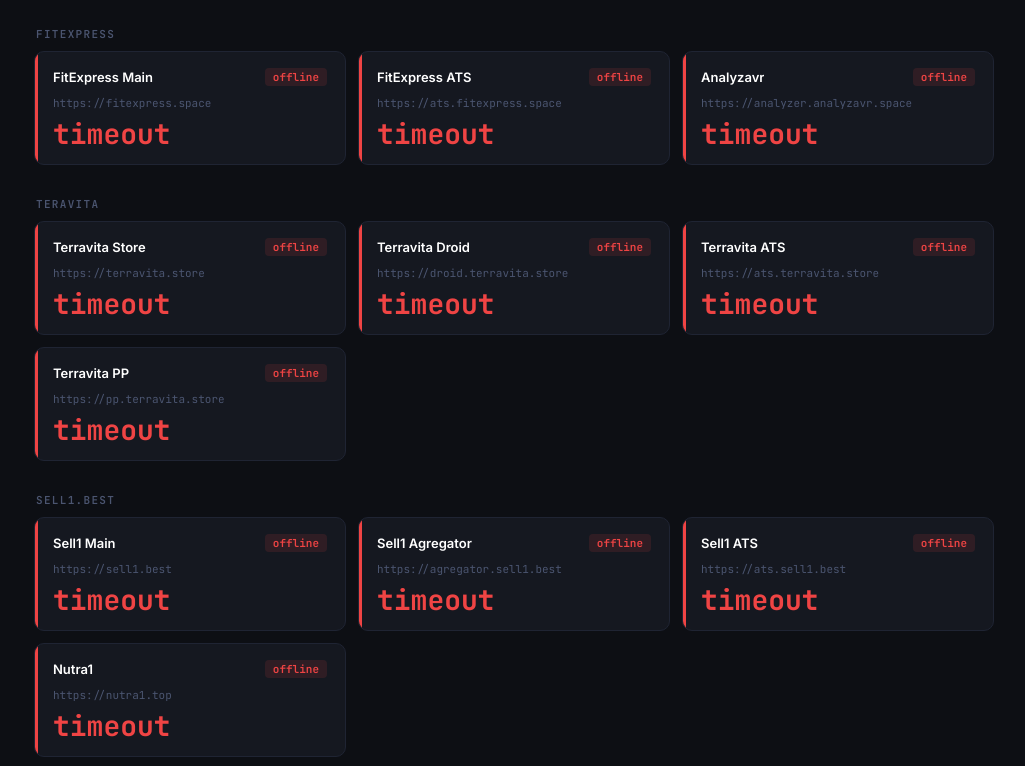
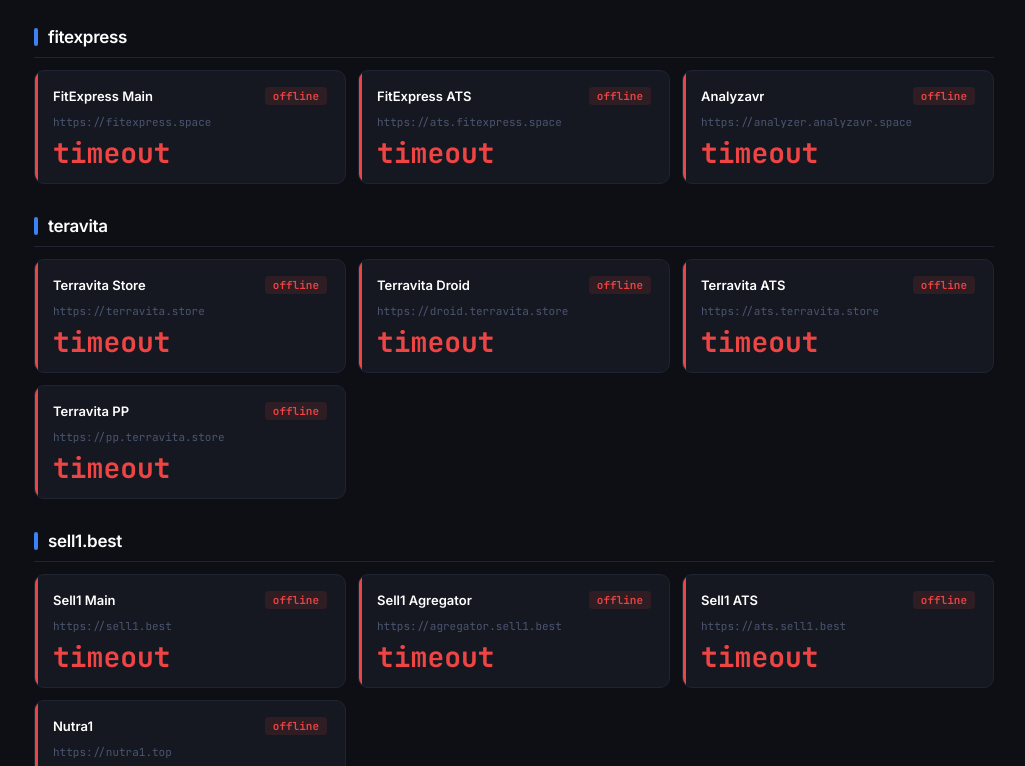
Before and after one commit to shura3006-ich/ping-monitor, a plain HTML site: page index.html in a window 1280 px wide. Shown: the part 75-841 px from the top of the page, without its empty margins (126-1151 px from the left). Drawn offline with Linux system fonts and the light colour scheme; no server answers.

Commit message:
Add files via upload

```diff
--- a/index.html
+++ b/index.html
@@ -89,14 +89,27 @@
     }
 
     .group-label {
-      font-family: 'JetBrains Mono', monospace;
-      font-size: 11px;
-      font-weight: 600;
-      letter-spacing: 0.12em;
-      text-transform: uppercase;
-      color: var(--muted);
-      margin-bottom: 10px;
-      padding-left: 2px;
+      font-family: 'Inter', sans-serif;
+      font-size: 17px;
+      font-weight: 700;
+      letter-spacing: -0.3px;
+      color: #fff;
+      margin-bottom: 12px;
+      padding: 0 0 10px 0;
+      border-bottom: 1px solid var(--border);
+      display: flex;
+      align-items: center;
+      gap: 10px;
+    }
+
+    .group-label::before {
+      content: '';
+      display: inline-block;
+      width: 4px;
+      height: 18px;
+      border-radius: 2px;
+      background: var(--accent);
+      flex-shrink: 0;
     }
 
     .cards {
@@ -280,7 +293,7 @@ const SERVERS = [
   }
 ];
 
-const INTERVAL = 30; // секунд
+const INTERVAL = 10; // секунд
 let countdown = INTERVAL;
 let timer = null;
 
```
